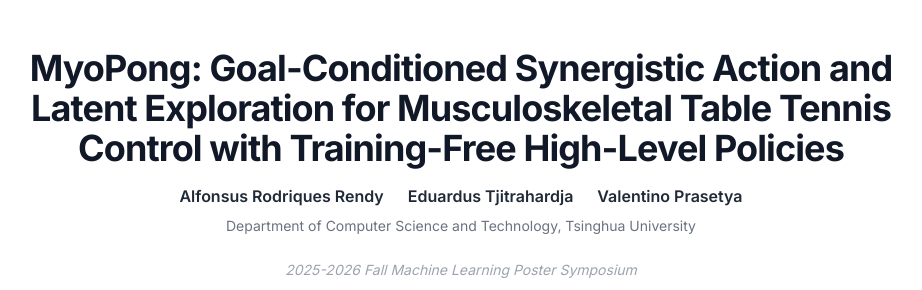
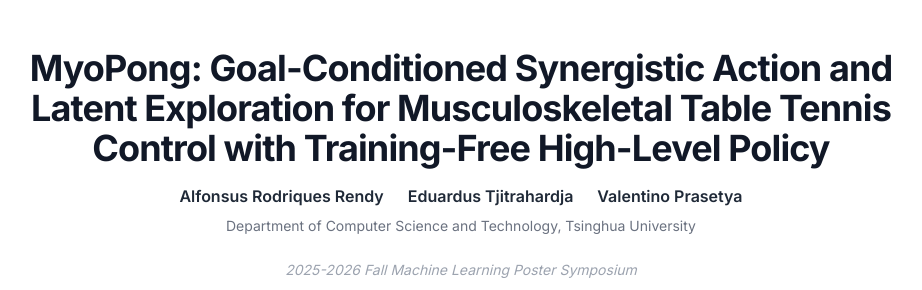
Before and after one commit to myopong/myopong.github.io, a plain HTML site: page index.html in a window 1280 px wide. Shown: the top 290 px of the page, without its empty margins (179-1101 px from the left). Drawn offline with nearby package versions, Linux system fonts and the light colour scheme.

Commit message:
Finalize page

```diff
--- a/index.html
+++ b/index.html
@@ -31,7 +31,7 @@
     <header class="bg-white border-b border-gray-100 py-12 px-4">
         <div class="max-w-4xl mx-auto text-center">
             <h1 class="text-3xl md:text-4xl font-extrabold mb-4 text-gray-900 tracking-tight">
-                MyoPong: Goal-Conditioned Synergistic Action and Latent Exploration for Musculoskeletal Table Tennis Control with Training-Free High-Level Policies
+                MyoPong: Goal-Conditioned Synergistic Action and Latent Exploration for Musculoskeletal Table Tennis Control with Training-Free High-Level Policy
             </h1>
             <div class="flex flex-wrap justify-center gap-x-6 gap-y-2 mb-2 text-base font-semibold text-gray-800">
                 <a href="https://rendyalfons.us" target="_blank" class="hover:text-blue-600 transition">Alfonsus Rodriques Rendy</a>
```
